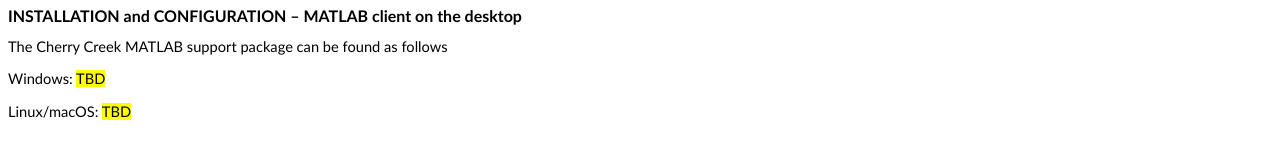
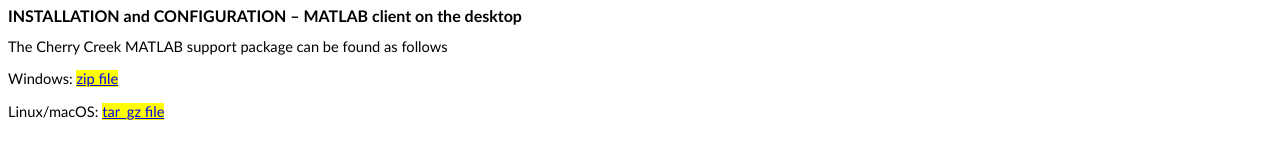
Before and after one commit to Chong-Chen-UNLV/Matlab-workshop-cherry-creek, a plain HTML site: page index.html in a window 1280 px wide. Shown: the part 241-406 px from the top of the page. Drawn offline with Linux system fonts and the light colour scheme.

Commit message:
updated download file link

```diff
--- a/index.html
+++ b/index.html
@@ -626,11 +626,11 @@ font-size:11.0000pt;" >The Cherry Creek MATLAB support package can be found as f
 font-size:11.0000pt;" ><o:p></o:p></span></p><p class=19 ><span style="mso-spacerun:'yes';font-family:Calibri;mso-bidi-font-family:'Times New Roman';
 font-size:11.0000pt;" >Windows: </span><span style="mso-spacerun:'yes';font-family:Calibri;mso-bidi-font-family:'Times New Roman';
 font-size:11.0000pt;" >&#9;</span><span style="mso-spacerun:'yes';font-family:Calibri;mso-bidi-font-family:'Times New Roman';
-font-size:11.0000pt;background:rgb(255,255,0);mso-highlight:rgb(255,255,0);" >TBD</span><span style="mso-spacerun:'yes';font-family:Calibri;mso-bidi-font-family:'Times New Roman';
+					 font-size:11.0000pt;background:rgb(255,255,0);mso-highlight:rgb(255,255,0);" ><a href="https://github.com/Chong-Chen-UNLV/Matlab-workshop-cherry-creek/blob/main/UNLV.nonshared.R2022b.zip?raw=true">zip file</a></span><span style="mso-spacerun:'yes';font-family:Calibri;mso-bidi-font-family:'Times New Roman';
 font-size:11.0000pt;" ><o:p></o:p></span></p><p class=19 ><span style="mso-spacerun:'yes';font-family:Calibri;mso-bidi-font-family:'Times New Roman';
 font-size:11.0000pt;" >Linux/macOS: </span><span style="mso-spacerun:'yes';font-family:Calibri;mso-bidi-font-family:'Times New Roman';
 font-size:11.0000pt;" >&#9;</span><span style="mso-spacerun:'yes';font-family:Calibri;mso-bidi-font-family:'Times New Roman';
-font-size:11.0000pt;background:rgb(255,255,0);mso-highlight:rgb(255,255,0);" >TBD</span><span style="mso-spacerun:'yes';font-family:Calibri;mso-bidi-font-family:'Times New Roman';
+font-size:11.0000pt;background:rgb(255,255,0);mso-highlight:rgb(255,255,0);" ><a href="https://github.com/Chong-Chen-UNLV/Matlab-workshop-cherry-creek/blob/main/UNLV.nonshared.R2022b.tar.gz?raw=true">tar_gz file</a></span><span style="mso-spacerun:'yes';font-family:Calibri;mso-bidi-font-family:'Times New Roman';
 font-size:11.0000pt;" ><o:p></o:p></span></p><p class=19 ><span style="mso-spacerun:'yes';font-family:Calibri;mso-bidi-font-family:'Times New Roman';
 font-size:11.0000pt;" ><o:p>&nbsp;</o:p></span></p><p class=MsoNormal ><span style="mso-spacerun:'yes';font-family:Calibri;mso-bidi-font-family:'Times New Roman';
 font-size:11.0000pt;" >Download the appropriate archive file and start MATLAB. &nbsp;The archive file should be untarred/unzipped in the location returned by calling</span><span style="mso-spacerun:'yes';font-family:Calibri;mso-bidi-font-family:'Times New Roman';
```
